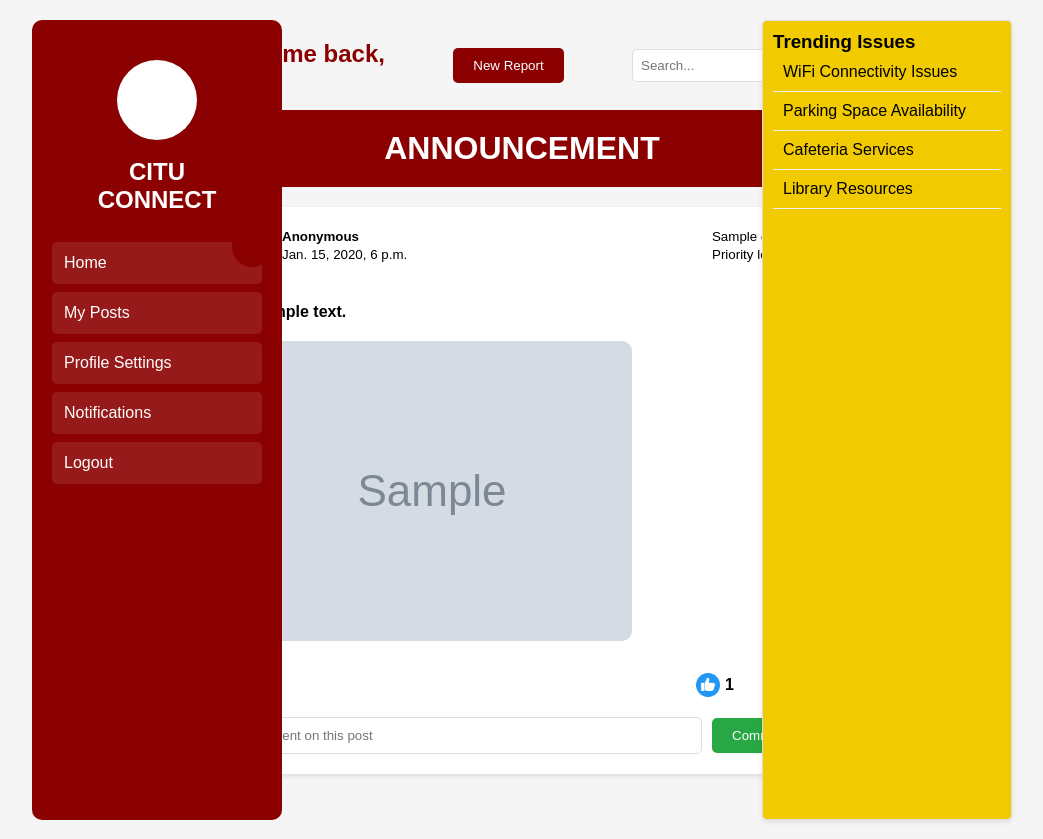
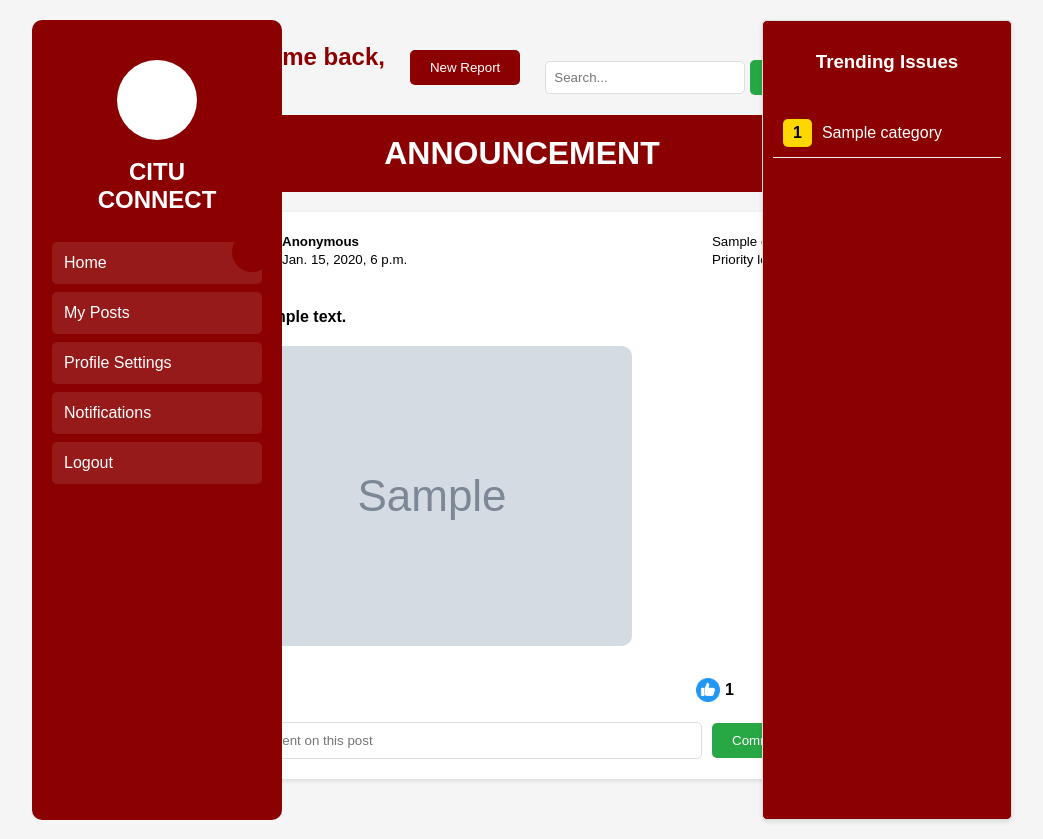
Before and after one commit to Clyde956/CITU-CONNECT_DJANGO, a Django app: page /all_posts/ in a window 1280 px wide. Shown: the whole page, without its empty margins (118-1161 px from the left). Run offline with Django 5.2, Linux system fonts and the light colour scheme; a user stored in the database is signed in; tables that the repository leaves empty hold one stand-in row (values such as "Sample post"); grey boxes marked "Sample" are stand-in pictures; data that the repository does not hold is empty.

Commit message:
Implemented Trending Issues, Search and Filter, and included image in My Posts
Implemented Trending Issues, Search and Filter, and included image in My Posts.

```diff
--- a/cituconnect/myapp/templates/all_posts.html
+++ b/cituconnect/myapp/templates/all_posts.html
@@ -16,6 +16,66 @@
         .dislike-button.active {
             content: url("{% static 'active_dislike.png' %}");
         }
+
+        .trending {
+            background: #8B0000; /* Maroon color */
+            padding: 20px;
+            border-radius: 10px;
+            width: 250px;
+            color: white;
+            z-index: 1;
+        }
+
+        .fixed-trending {
+            position: fixed;
+            top: 20px;
+            right: 150px;
+            width: 250px;
+            height: 100%;
+            background-color: #8B0000; /* Maroon color */
+            padding: 10px;
+            border: 1px solid #ddd;
+            border-radius: 5px;
+            box-shadow: 0 2px 5px rgba(0,0,0,0.1);
+        }
+
+        .trending h3 {
+            text-align: center;
+            color: white;
+            margin-top: 20px;
+        }
+
+        .trending-item {
+            display: flex;
+            align-items: center;
+            padding: 10px;
+            border-bottom: 1px solid #eee;
+        }
+
+        .trending-item:hover{
+            background-color: #ffee8d;
+            border-radius: 10px;
+        }
+
+        .trending-item a {
+            color: white;
+            text-decoration: none;
+            flex: 1;
+        }
+
+        .trending-item a:hover {
+            color: black;
+        }
+
+        .trending-rank {
+            background: #FFD700; /* Yellow color */
+            color: black;
+            padding: 5px 10px;
+            border-radius: 5px;
+            margin-right: 10px;
+            font-weight: bold;
+        }
+
     </style>
     <link rel="stylesheet" type="text/css" href="{% static 'all_posts.css' %}">
     <link rel="stylesheet" type="text/css" href="{% static '_sidebar.css' %}">
@@ -209,7 +269,10 @@
                     <h3>{{ username }}</h3>
                 </div>
                 <button class="new-button" onclick="window.location.href='{% url 'create_post' %}'">New Report</button>
-                <input type="search" class="search" placeholder="Search...">
+                <form method="GET" action="{% url 'all_posts' %}" class="search-form">
+                    <input type="search" name="search" class="search" placeholder="Search...">
+                    <button type="submit">Search</button>
+                </form>
             </div>
 
             <div class="announcement-banner">
@@ -302,10 +365,14 @@
 
         <div class="trending fixed-trending">
             <h3>Trending Issues</h3>
-            <div class="trending-item">WiFi Connectivity Issues</div>
-            <div class="trending-item">Parking Space Availability</div>
-            <div class="trending-item">Cafeteria Services</div>
-            <div class="trending-item">Library Resources</div>
+            <br>
+            <br>
+            {% for category in trending_categories %}
+            <div class="trending-item">
+                <div class="trending-rank">{{ forloop.counter }}</div>
+                <a href="?category={{ category.categoryId__name }}">{{ category.categoryId__name }}</a>
+            </div>
+            {% endfor %}
         </div>
     </div>
 </body>
--- a/cituconnect/myapp/templates/hello_user.html
+++ b/cituconnect/myapp/templates/hello_user.html
@@ -404,6 +404,11 @@
                     </div>
                     <h3>{{ post.title }}</h3>
                     <h2>'{{ post.content }}'</h2>
+                    {% if post.image %}
+                    <div class="post-image">
+                        <img src="{{ post.image.url }}" alt="Post Image" style="max-width: 100%; height: auto; border-radius: 10px; margin-top: 20px;">
+                    </div>
+                    {% endif %}
                     <div class="votes" style="width: 20%; margin-left: auto;">
                         <div class="vote">
                             <img src="{% static 'like.png' %}" class="like-button {% if user in post.likes.all %}active{% endif %}" data-post-id="{{ post.postId }}" alt="Like">
--- a/cituconnect/myapp/views.py
+++ b/cituconnect/myapp/views.py
@@ -9,6 +9,7 @@ from .forms import CustomUserCreationForm, PostForm
 from .models import Notification, Post, Comment
 from django.utils import timezone
 from datetime import timedelta
+from django.db.models import Count, Q
 
 def register(request):
     if request.method == 'POST':
@@ -158,8 +159,29 @@ def delete_comment(request, comment_id):
 
 @login_required
 def all_posts_view(request):
-    approved_posts = Post.objects.filter(status='approved').order_by('-timeStamp')  # Only fetch approved posts
-    return render(request, 'all_posts.html', {'posts': approved_posts, 'username': request.user.username})
+    category_filter = request.GET.get('category')
+    search_query = request.GET.get('search')
+
+    posts = Post.objects.filter(status='approved').order_by('-timeStamp')
+
+    if category_filter:
+        posts = posts.filter(categoryId__name=category_filter)
+
+    if search_query:
+        posts = posts.filter(Q(content__icontains=search_query) | Q(categoryId__name__icontains=search_query))
+
+    # Calculate trending categories
+    trending_categories = Post.objects.filter(status='approved').values('categoryId__name').annotate(
+        num_posts=Count('postId'),
+        num_comments=Count('comments'),
+        unique_commenters=Count('comments__member', distinct=True)
+    ).order_by('-num_posts', '-num_comments', '-unique_commenters')[:5]  # Get top 5 trending categories
+
+    return render(request, 'all_posts.html', {
+        'posts': posts,
+        'trending_categories': trending_categories,
+        'username': request.user.username
+    })
     #posts = Post.objects.filter(member__is_active=True)  # Fetch all posts by active users
     #print(len(posts))  # Debugging: Print the posts to the console
     #return render(request, 'all_posts.html', {'posts': posts})
--- a/cituconnect/static/all_posts.css
+++ b/cituconnect/static/all_posts.css
@@ -84,18 +84,6 @@ body {
     border-radius: 50%;
     background: #8B0000;
     margin-right: 10px;
-}
-
-.trending {
-    background: white;
-    padding: 20px;
-    border-radius: 10px;
-    width: 250px;
-}
-
-.trending-item {
-    padding: 10px;
-    border-bottom: 1px solid #eee;
 }
 
 .votes {
@@ -249,19 +237,6 @@ form button:hover {
     cursor: pointer;
 }
 
-.fixed-trending {
-    position: fixed;
-    top: 20px;
-    right: 150px;
-    width: 250px;
-    height: 100%;
-    background-color: #f2ca00;
-    padding: 10px;
-    border: 1px solid #ddd;
-    border-radius: 5px;
-    box-shadow: 0 2px 5px rgba(0,0,0,0.1);
-}
-
 .comment-form {
     display: flex;
     align-items: center;
```
